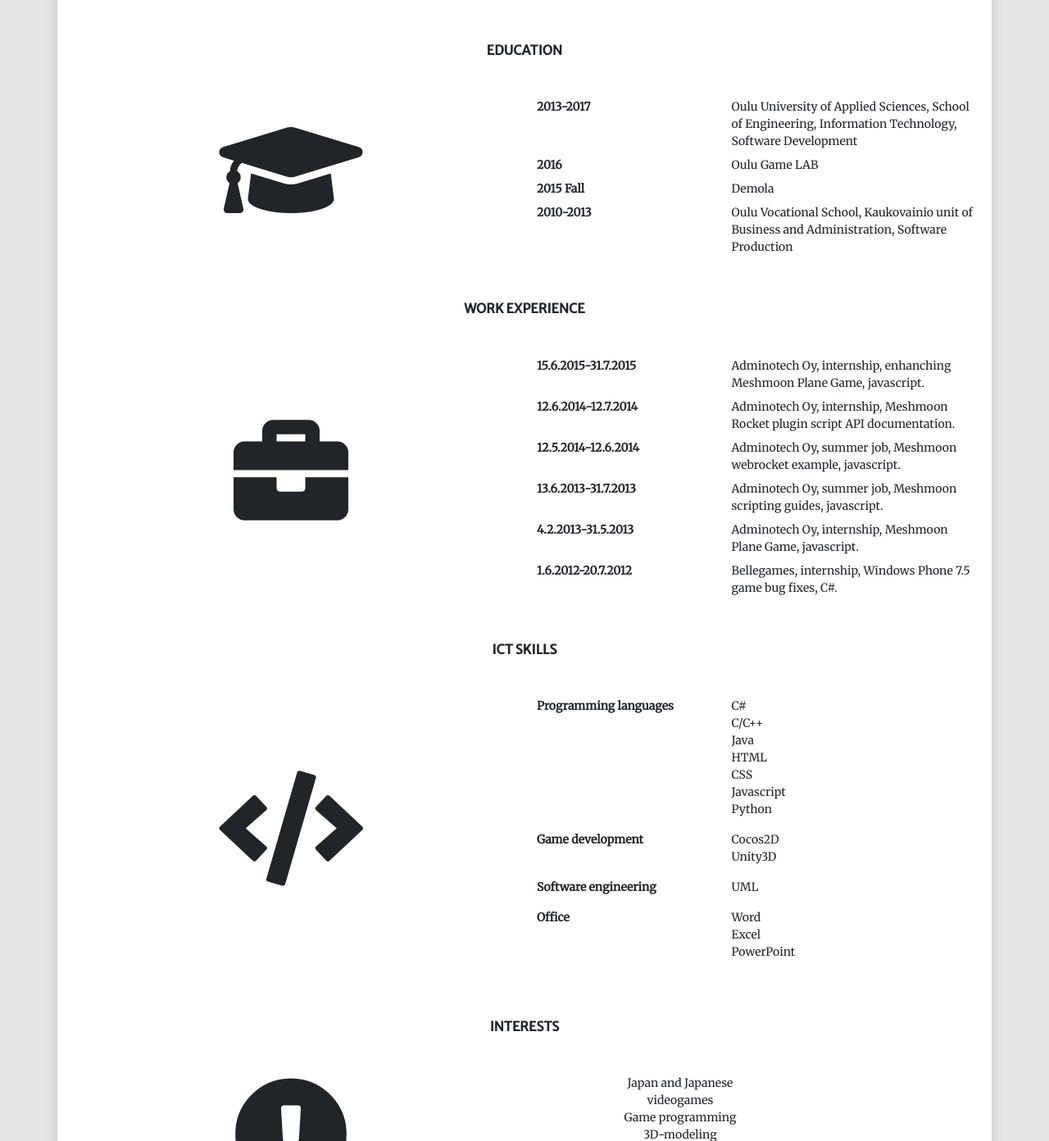
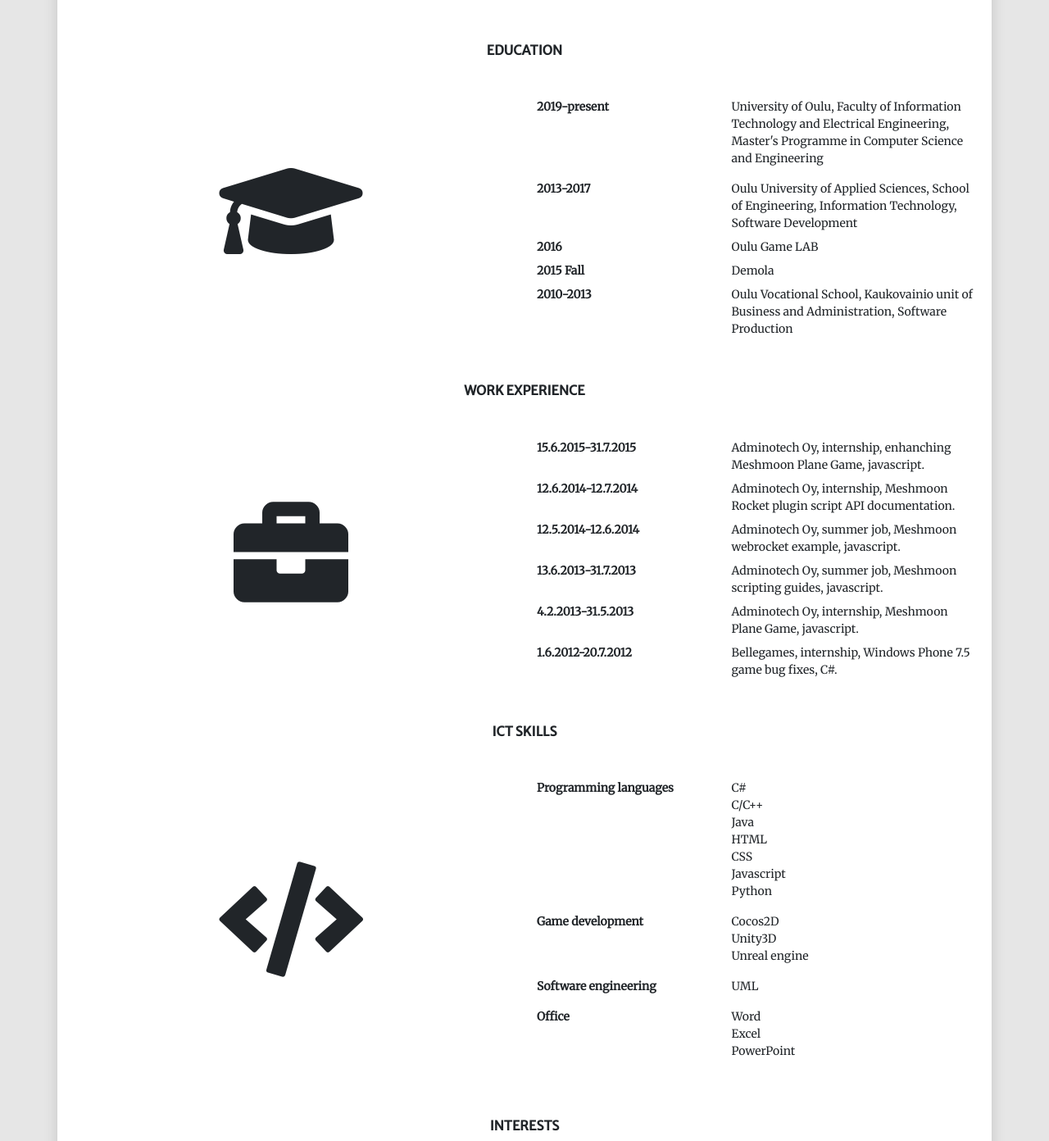
Before and after one commit to samiva/samiva.github.io, a plain HTML site: page index.html in a window 1280 px wide. Shown: the part 391-1783 px from the top of the page at 82% size. Drawn offline with nearby package versions, Linux system fonts and the light colour scheme.

Commit message:
Update cv

```diff
--- a/index.html
+++ b/index.html
@@ -92,6 +92,14 @@
                 <div class="offset-1 offset-md-0 col-md-6 my-auto ">
                     <div class="row mt-3">
                         <div class="col-5 date">
+                            2019-present
+                        </div>
+                        <div class="col">
+                            University of Oulu, Faculty of Information Technology and Electrical Engineering, Master's Programme in Computer Science and Engineering
+                        </div>
+                    </div>
+                    <div class="row mt-3">
+                        <div class="col-5 date">
                             2013-2017
                         </div>
                         <div class="col">
@@ -131,6 +139,7 @@
                         </div>
                     </div> -->
                 </div>
+
             </div>
         </div>
         <div id="work-experience" class="item">
@@ -231,6 +240,7 @@
                             <ul class="list-unstyled">
                                 <li>Cocos2D</li>
                                 <li>Unity3D</li>
+                                <li>Unreal engine</li>
                             </ul>
                         </div>
                     </div>
```
